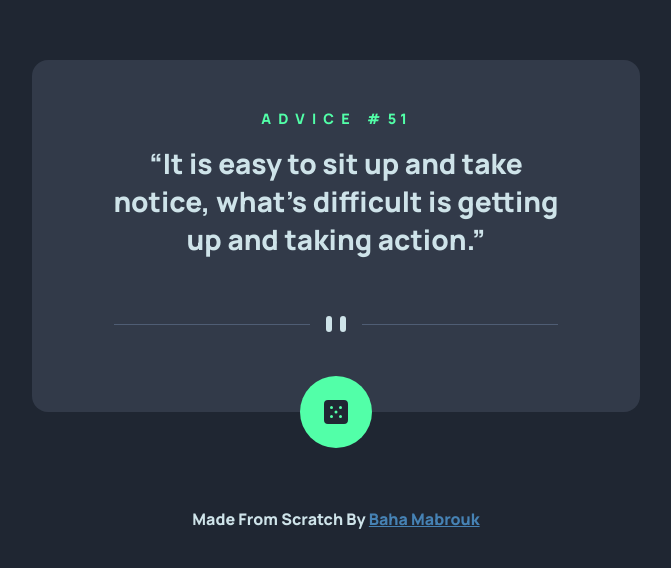
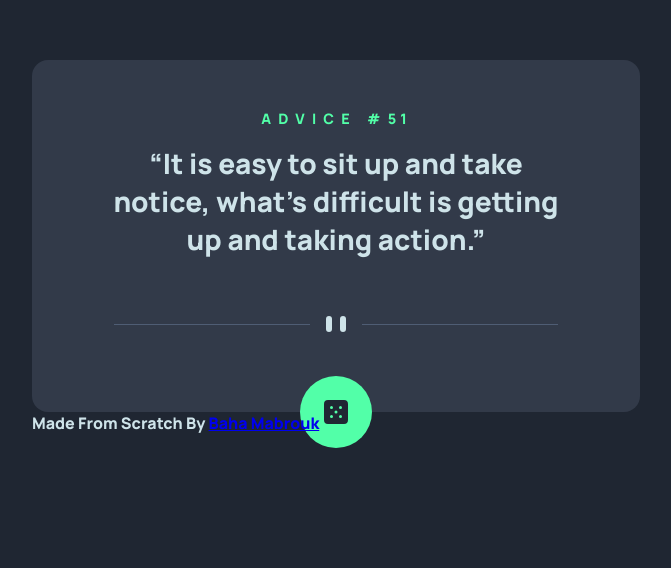
Before and after one commit to bahamab/advice-generator-app, a plain HTML site: page index.html in a window 1280 px wide. Shown: the part 164-732 px from the top of the page, without its empty margins (304-975 px from the left). Drawn offline with Linux system fonts and the light colour scheme.

Commit message:
Add files via upload

```diff
--- a/styles.css
+++ b/styles.css
@@ -73,15 +73,6 @@ body {
   height: 1.5rem;
 }
 
-.credit {
-  margin: auto;
-  position: relative;
-  top: 6rem;
-}
-.credit a {
-  color: steelblue;
-}
-
 @media all and (max-width: 675px) {
   html {
     font-size: 13px;
@@ -112,3 +103,14 @@ body {
     width: 22rem;
   }
 }
+
+@media all and (max-width: 380px) {
+  html {
+    font-size: 13px;
+  }
+}
+@media all and (max-width: 300px) {
+  html {
+    font-size: 12px;
+  }
+}
```
